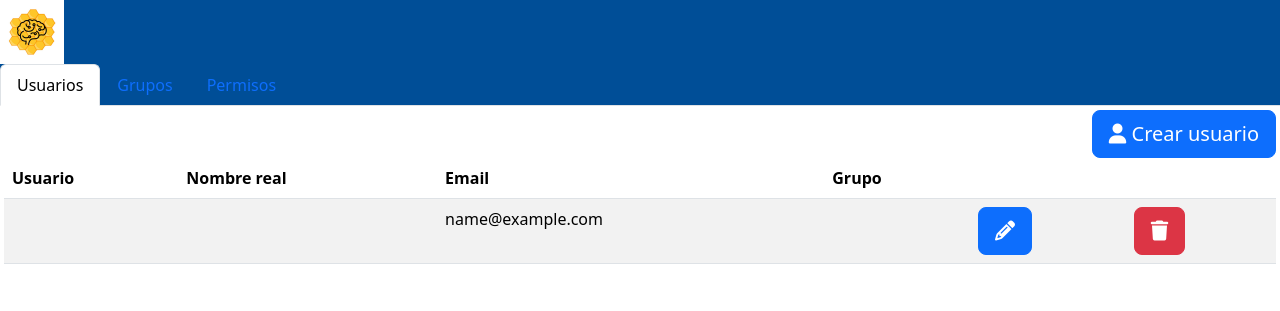
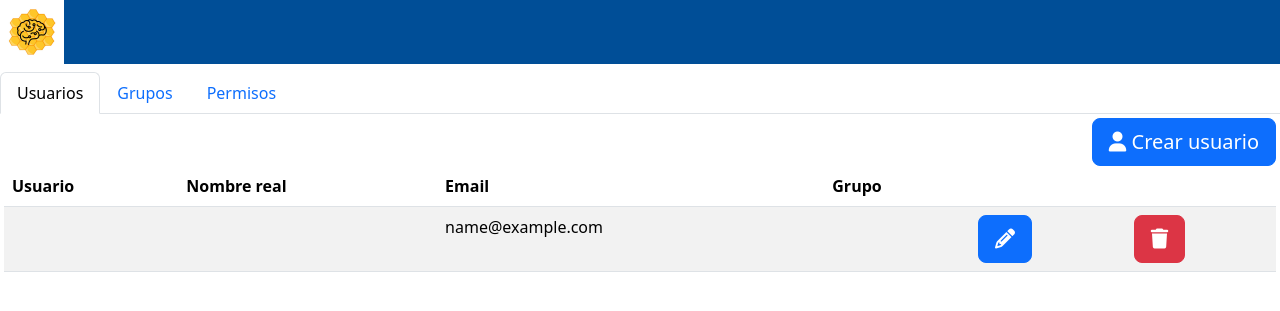
Before and after one commit to enriqueSanzLopez/TFGDAM, a Django app: template GestorDDBB/Gestor/templates/users/index.html in a window 1280 px wide. Shown: the top 311 px of the page. Run offline with Django 5.2, Linux system fonts and the light colour scheme; tables that the repository leaves empty hold one stand-in row (values such as "Sample post"); the template is opened without the code that fills it: values that come from a table or form of the project are taken from there, most other values are stand-ins (such as "Sample title", 1, 10 or a date in 2020); some libraries are stand-ins or nearby versions.

Commit message:
Modificacion aspecto users

```diff
--- a/GestorDDBB/Gestor/templates/partials/modals/user-modal.html
+++ b/GestorDDBB/Gestor/templates/partials/modals/user-modal.html
@@ -5,8 +5,8 @@
                 <button type="button" class="btn-close" data-bs-dismiss="modal" aria-label="Close"></button>
             </div>
             <div class="modal-body">
-                <nav>
-                    <div class="nav nav-tabs" id="nav-tab" role="tablist">
+                <!-- <nav> -->
+                    <div class="nav nav-tabs" id="nav-user-tab" role="tablist">
                         <button class="nav-link active" id="create-user-form-tab" data-bs-toggle="tab"
                             data-bs-target="#create-user-form" type="button" role="tab" aria-controls="create-user-form"
                             aria-selected="true">Crear usuario</button>
@@ -15,7 +15,7 @@
                             aria-selected="false">Cambiar
                             contraseña</button>
                     </div>
-                </nav>
+                <!-- </nav> -->
                 <div class="tab-content" id="nav-tabContent">
                     <div class="tab-pane fade show active" id="create-user-form" role="tabpanel"
                         aria-labelledby="create-user-form-tab">
--- a/GestorDDBB/Gestor/templates/users/index.html
+++ b/GestorDDBB/Gestor/templates/users/index.html
@@ -7,7 +7,7 @@
 {% endblock %}
 
 {% block content %}
-<nav>
+<!-- <nav> -->
         <div class="nav nav-tabs" id="nav-tab" role="tablist">
                 <button class="nav-link active" id="users-tab" data-bs-toggle="tab" data-bs-target="#users"
                         type="button" role="tab" aria-controls="users" aria-selected="true">Usuarios</button>
@@ -16,7 +16,7 @@
                 <button class="nav-link" id="permissions-tab" data-bs-toggle="tab" data-bs-target="#permissions"
                         type="button" role="tab" aria-controls="permissions" aria-selected="false">Permisos</button>
         </div>
-</nav>
+<!-- </nav> -->
 <div class="tab-content" id="nav-tabMainContent">
         <div class="tab-pane fade show active" id="users" role="tabpanel" aria-labelledby="users-tab">
                 <div class="d-flex flex-row justify-content-end align-items-center acciones">
--- a/GestorDDBB/static/css/user/index.css
+++ b/GestorDDBB/static/css/user/index.css
@@ -41,3 +41,7 @@ main tbody {
     margin-top: .5em;
     margin-bottom: .5em;
 }
+
+#nav-tab{
+    margin-top: .5em;
+}
```
Also changed, not shown: 1 other file.
